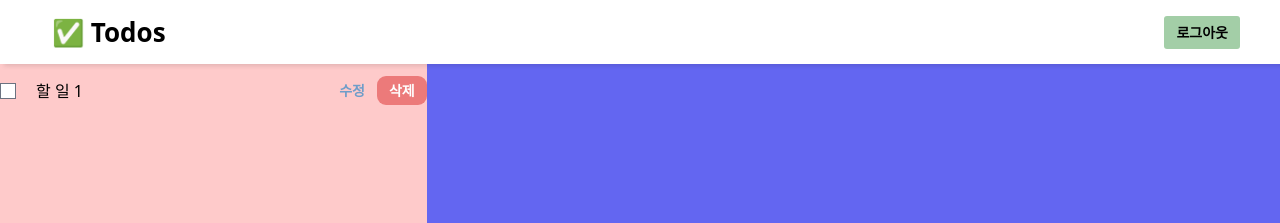
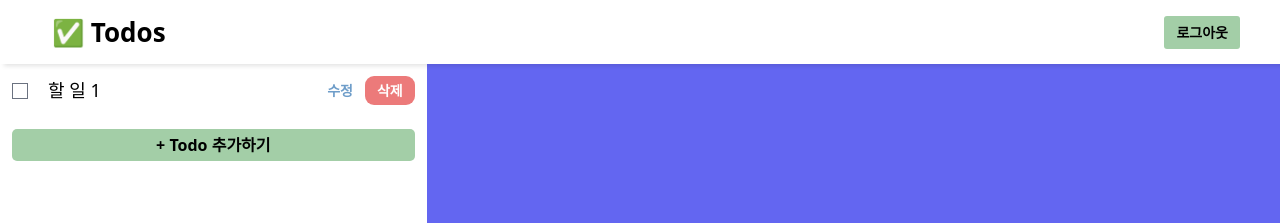
Before and after one commit to 9yubean2/wanted-pre-onboarding-challenge-fe-1, a React (Create React App) app: page / in a window 1280 px wide. Shown: the top 223 px of the page. Built offline with nearby package versions, Linux system fonts and the light colour scheme.

Commit message:
Design: List & ListItem 컴포넌트 구성

```diff
--- /dev/null
+++ b/src/List.js
@@ -0,0 +1,17 @@
+import React from 'react'
+import ListItem from "./ListItem"
+
+export default function List() {
+    return (
+
+        <div className="min-h-full flex flex-col w-full h-full px-3">
+            <ul>
+                <ListItem/>
+
+                <li className="flex items-center py-3">
+                    <button className="w-full align-middle p-1 rounded-[5px] bg-[#A3CEA7] text-[#00000] font-semibold text-[16px] cursor-pointer" >+ Todo 추가하기</button>
+                </li>
+            </ul>
+        </div>
+    )
+}
--- /dev/null
+++ b/src/ListItem.js
@@ -0,0 +1,17 @@
+import React from 'react'
+
+export default function ListItem() {
+    return (
+        <li className="flex items-center align-middle justify-between py-3">
+            <div>
+                <input type="checkbox" />
+                <span className="ml-5 align-middle text-[18px]">할 일 1</span>
+            </div>
+
+            <div>
+                <button className="align-middle py-1 px-3 text-[#6E9DC9] font-semibold text-[14px] cursor-pointer" >수정</button>
+                <button className="align-middle py-1 px-3 rounded-[9px] bg-[#EC7A7A] text-[#ffffff] font-semibold text-[14px] cursor-pointer" >삭제</button>
+            </div>
+        </li>
+    )
+}
--- a/src/Main.js
+++ b/src/Main.js
@@ -1,28 +1,17 @@
 import React from 'react'
 import Header from "./Header"
 import Footer from "./Footer"
+import List from "./List"
 
 export default function Main() {
 
     return (
-        <div className="h-screen flex flex-col w-full bg-slate-500">
+        <div className="h-screen flex flex-col w-full">
             <Header/>
 
             <div className="grid grid-cols-3 flex-1">
-                <div className="min-h-full flex flex-col w-full h-full bg-red-200">
-                    <ul>
-                        <li className="flex items-center justify-between py-3">
-                            <div>
-                                <input type="checkbox" />
-                                <span className="ml-5 align-middle">할 일 1</span>
-                            </div>
-                            <div>
-                                <button className="align-middle py-1 px-3 text-[#6E9DC9] font-semibold text-[14px] cursor-pointer" >수정</button>
-                                <button className="align-middle py-1 px-3 rounded-[9px] bg-[#EC7A7A] text-[#ffffff] font-semibold text-[14px] cursor-pointer" >삭제</button>
-                            </div>
-                        </li>
-                    </ul>
-                </div>
+
+                <List/>
 
                 <div className="col-span-2 bg-indigo-500">
 
```
